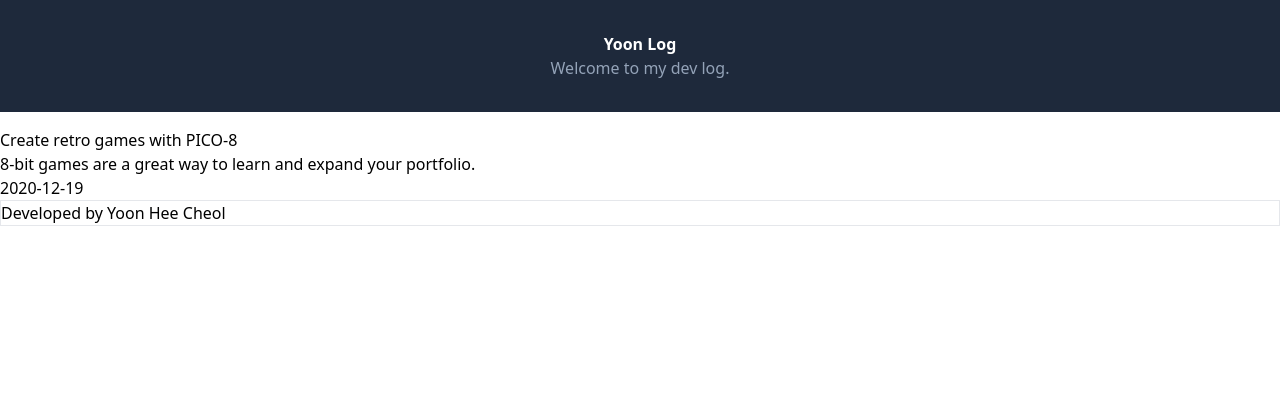
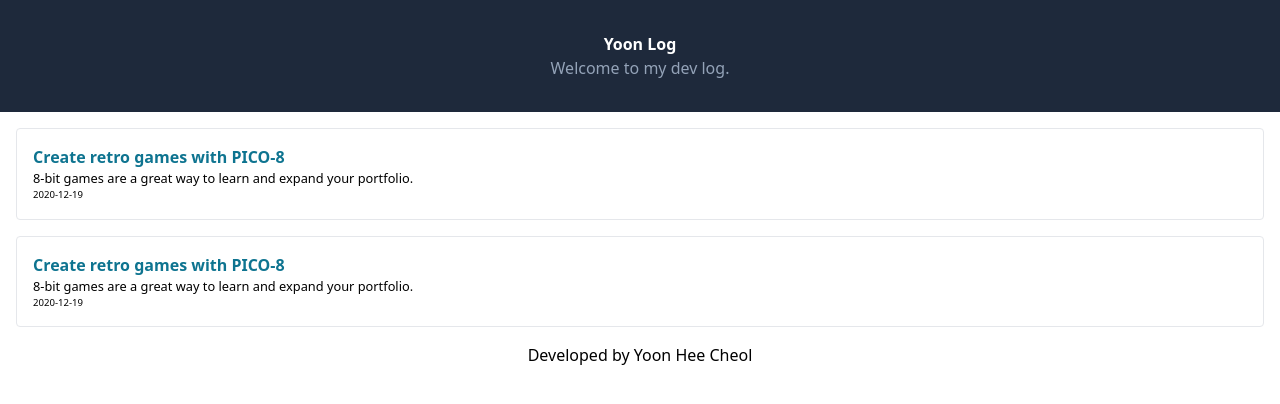
Before and after one commit to YOONHEECHEOL/log, a Next.js app: page / in a window 1280 px wide. Shown: the top 404 px of the page. Built offline with nearby package versions, Linux system fonts and the light colour scheme.

Commit message:
style 작업 중

```diff
--- a/app/api/hello/route.ts
+++ /dev/null
@@ -1,3 +0,0 @@
-export async function GET(request: Request) {
-  return new Response('Hello, Next.js!')
-}
--- a/app/layout.tsx
+++ b/app/layout.tsx
@@ -1,10 +1,5 @@
 import Link from "next/link"
-import '@/styles/globals.css'
-
-export const metadata = {
-  title: 'Create Next App',
-  description: 'Generated by create next app',
-}
+import '../styles/globals.scss'
 
 export default function RootLayout({
   children,
@@ -22,7 +17,7 @@ export default function RootLayout({
         )
 
     const footer = (
-            <footer className="border">
+            <footer className="text-center">
                 <h3>Developed by Yoon Hee Cheol</h3>
             </footer>
         )
@@ -31,7 +26,7 @@ export default function RootLayout({
         <html lang="en">
             <head />
             <body>
-                <div className="mx-auto max-w-2x1">
+                <div className="container-sm mx-auto max-w-2x1">
                     {header}
                     {children}
                     {footer}
--- a/app/page.tsx
+++ b/app/page.tsx
@@ -6,13 +6,13 @@ import PostPreview from '@/components/PostPreview';
 export default function Home() {
 
   const postMetaData = getPostMetaData();
-  const postPreviews = postMetaData.map((post) => (
+  const postPreviews = postMetaData.map((post, idx) => (
         <PostPreview {...post} key={post.slug} />
     ));
 
   return (
-    <main>
+    <div className='columns'>
       {postPreviews}
-    </main>
+    </div>
   )
 }
--- a/components/PostMetaData.ts
+++ b/components/PostMetaData.ts
@@ -2,5 +2,6 @@ export interface PostMetaData {
     title: string,
     date: string,
     subtitle: string,
-    slug: string
+    slug: string,
+    idx: number
 }
--- a/components/PostPreview.tsx
+++ b/components/PostPreview.tsx
@@ -3,12 +3,13 @@ import { PostMetaData } from "./PostMetaData";
 
 const PostPreview = (props: PostMetaData) => {
     return (
-            <div key={props.slug}>
+            <div key={props.slug} className='border rounded p-4 m-4'>
                 <Link href={`/posts/${props.slug}`}>
-                    <h2>{props.title}</h2>
+                    <h2 className="text-cyan-700 font-bold">{props.title}</h2>
                 </Link>
-                <p>{props.subtitle}</p>
-                <p>{props.date}</p>
+                <div className="">{props.idx}</div>
+                <p className="text-[0.8rem]">{props.subtitle}</p>
+                <p className="text-[0.6rem]">{props.date}</p>
             </div>
         )
 }
--- a/package.json
+++ b/package.json
@@ -18,6 +18,7 @@
     "next": "13.2.1",
     "react": "18.2.0",
     "react-dom": "18.2.0",
+    "sass": "^1.58.3",
     "typescript": "4.9.5"
   },
   "devDependencies": {
--- /dev/null
+++ b/posts/test_1.md
@@ -0,0 +1,11 @@
+---
+title: "Create retro games with PICO-8"
+subtitle: "8-bit games are a great way to learn and expand your portfolio."
+date: "2020-12-19"
+cr: ["https://www.artstation.com/shizuorin"]
+---
+
+### Hello world!
+
+<img src="/images/test.png">
+![test Image](/images/test.png)
--- a/styles/globals.css
+++ /dev/null
@@ -1,3 +0,0 @@
-@tailwind base;
-@tailwind components;
-@tailwind utilities;
--- /dev/null
+++ b/styles/globals.scss
@@ -0,0 +1,5 @@
+@import "tailwindcss/base";
+
+@import "tailwindcss/components";
+
+@import "tailwindcss/utilities";
--- a/tailwind.config.js
+++ b/tailwind.config.js
@@ -1,6 +1,10 @@
 /** @type {import('tailwindcss').Config} */
 module.exports = {
-  content: ["./pages/**/*.{js,ts,jsx,tsx}", "./app/**/*.{js,ts,jsx,tsx}"],
+  content: [
+    "./app/**/*.{js,ts,jsx,tsx}",
+    "./pages/**/*.{js,ts,jsx,tsx}",
+    "./components/**/*.{js,ts,jsx,tsx}",
+  ],
   theme: {
     extend: {},
   },
```
Also changed, not shown: 1 other file (tests, documents, lock files or other folders).
